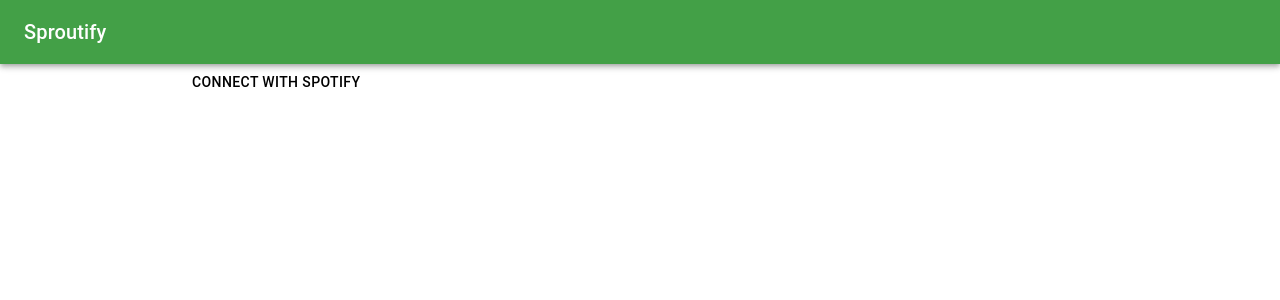
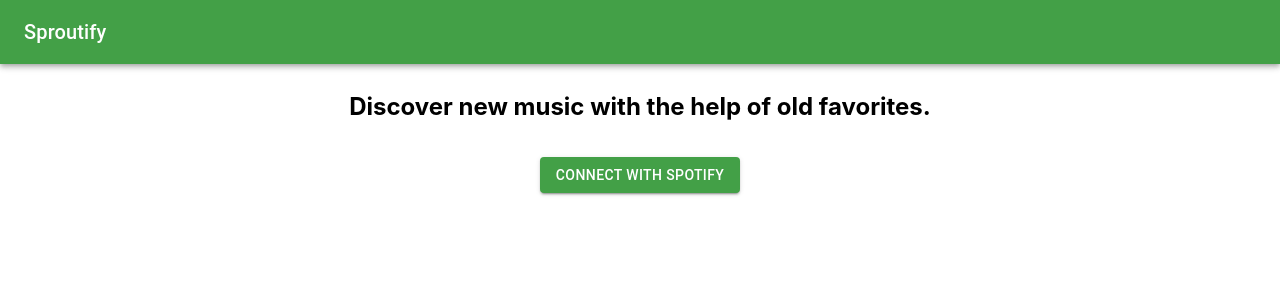
Before and after one commit to JordWyatt/sproutify, a React (Create React App) app in the folder client/: page /login in a window 1280 px wide. Shown: the top 300 px of the page. Built offline with nearby package versions, Linux system fonts and the light colour scheme; no server answers.

Commit message:
Login screen content

```diff
--- a/client/src/components/Login/Login.js
+++ b/client/src/components/Login/Login.js
@@ -1,5 +1,5 @@
 import React, { Component } from "react";
-import { Container, Button } from "@material-ui/core";
+import { Button, Box } from "@material-ui/core";
 
 class Login extends Component {
   constructor(props) {
@@ -8,18 +8,28 @@
 
   render() {
     return (
-      <div>
-        <Container maxWidth="md">
+      <Box
+        display="flex"
+        justifyContent="center"
+        alignItems="center"
+        flexDirection="column"
+        style={{ height: "100%" }}
+      >
+        <Box p={1}>
+          <h2> Discover new music with the help of old favorites. </h2>
+        </Box>
+        <Box p={1}>
           <Button
-            color="inherit"
+            variant="contained"
+            color="primary"
             onClick={() => {
               window.location = `${process.env.REACT_APP_PROXY_URL}/auth/spotify`;
             }}
           >
             Connect with Spotify
           </Button>
-        </Container>
-      </div>
+        </Box>
+      </Box>
     );
   }
 }
```
